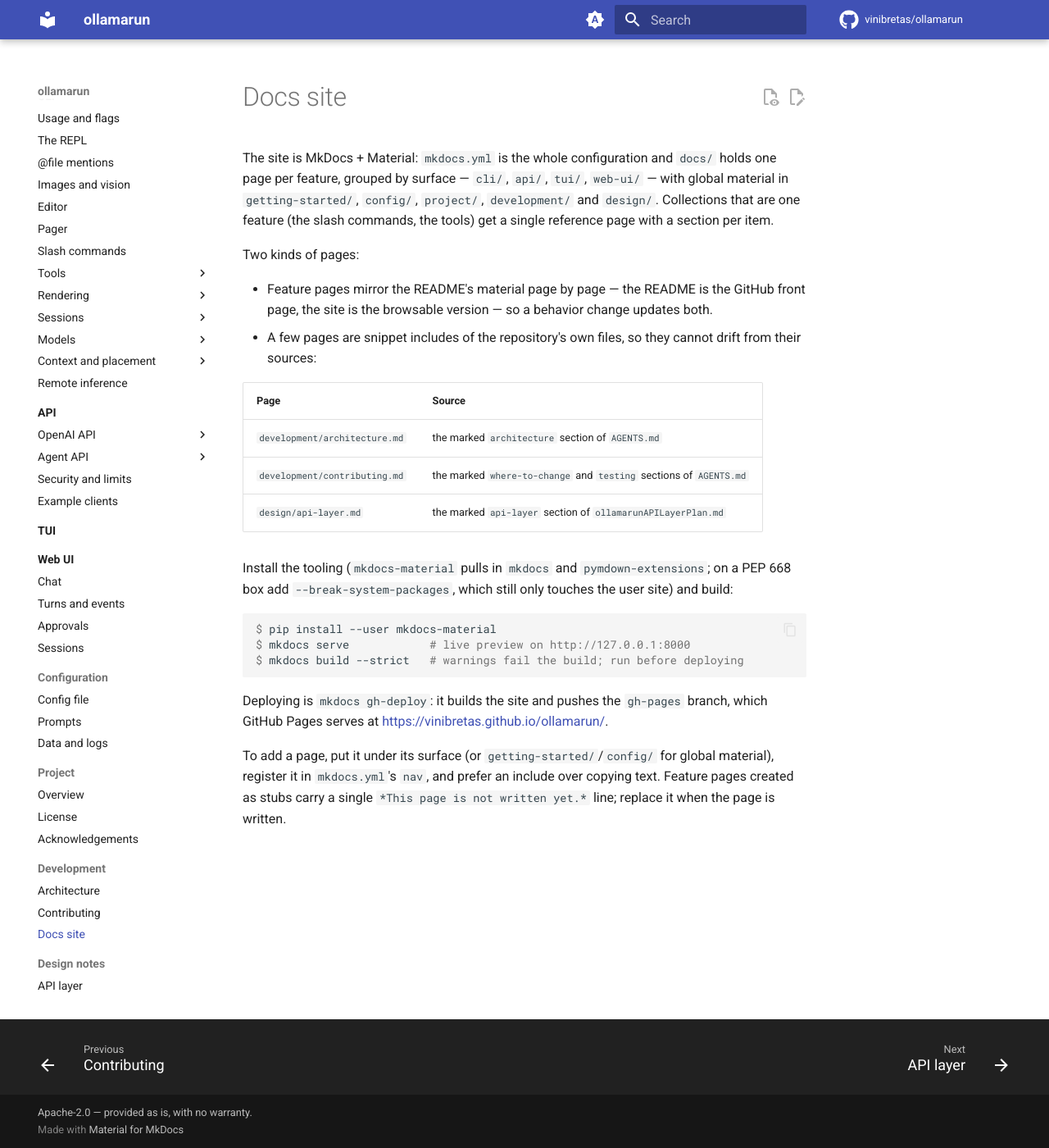
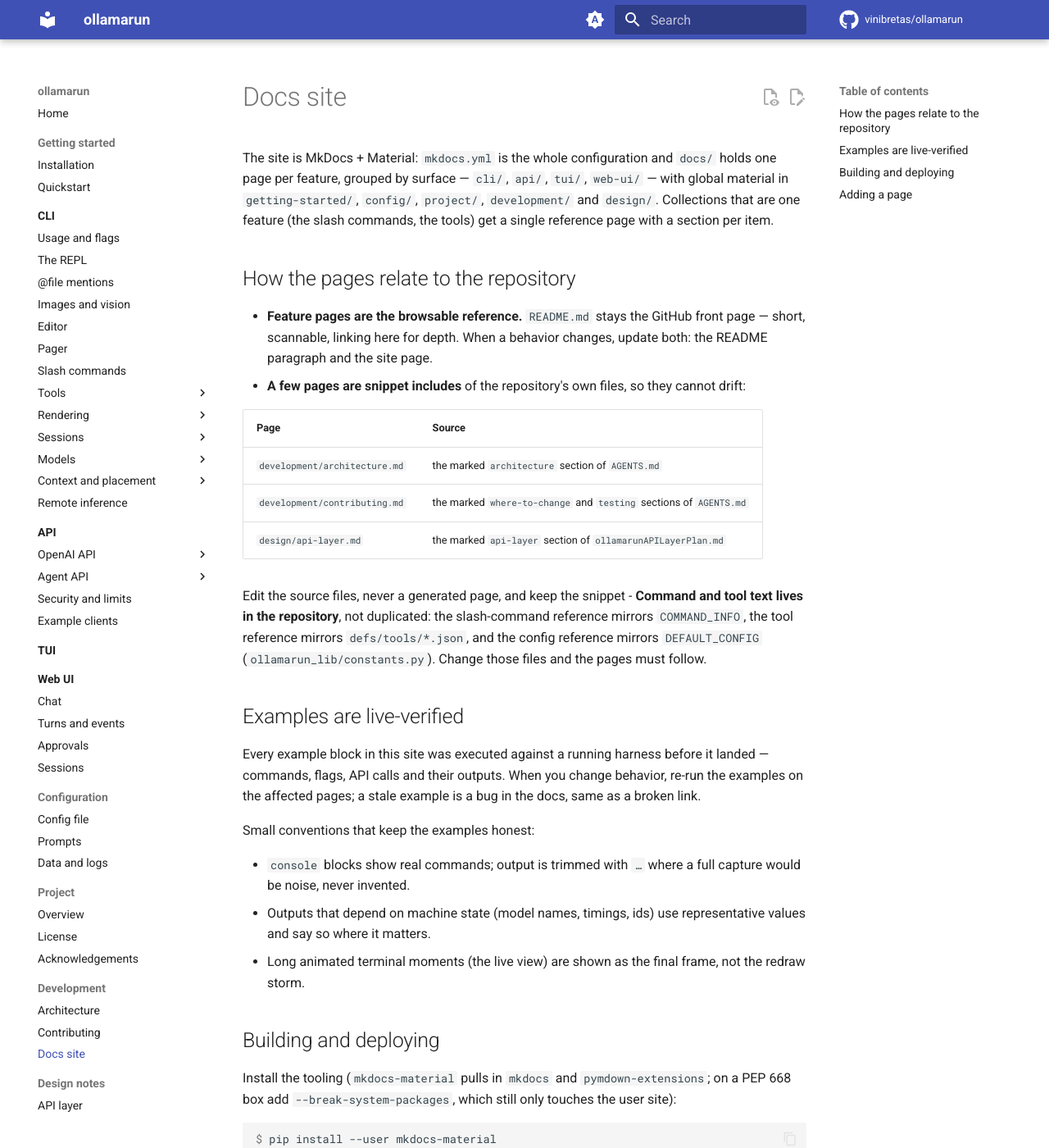
Before and after one commit to vinibretas/ollamarun, an MkDocs documentation site: the page built from docs/development/docs-site.md, in a window 1280 px wide and 1400 px high. Shown: the whole window at 82% size. Built offline with MkDocs 1.6.1 and Material for MkDocs 9.7.7, drawn with Linux system fonts in a browser that asks for light colours; comment, search, counter and statistics services are not loaded; some of the changed text lies outside the part shown.

Commit message:
docs: refresh the docs-site guidance and finish the dev/project pass
The docs-site page now documents the live-verified-examples rule and the
repository-mirroring pages instead of the retired stub convention; all 73
pages are registered and strict-clean.

````diff
--- a/docs/development/docs-site.md
+++ b/docs/development/docs-site.md
@@ -4,26 +4,52 @@
 `docs/` holds one page per feature, grouped by surface — `cli/`, `api/`,
 `tui/`, `web-ui/` — with global material in `getting-started/`, `config/`,
 `project/`, `development/` and `design/`. Collections that are one feature
-(the slash commands, the tools) get a single reference page with a section per
-item.
+(the slash commands, the tools) get a single reference page with a section
+per item.
 
-Two kinds of pages:
+## How the pages relate to the repository
 
-- Feature pages mirror the README's material page by page — the README is the
-  GitHub front page, the site is the browsable version — so a behavior change
-  updates both.
-- A few pages are snippet includes of the repository's own files, so they
-  cannot drift from their sources:
+- **Feature pages are the browsable reference.** `README.md` stays the
+  GitHub front page — short, scannable, linking here for depth. When a
+  behavior changes, update both: the README paragraph and the site page.
+- **A few pages are snippet includes** of the repository's own files, so
+  they cannot drift:
 
-| Page | Source |
-| --- | --- |
-| `development/architecture.md` | the marked `architecture` section of `AGENTS.md` |
-| `development/contributing.md` | the marked `where-to-change` and `testing` sections of `AGENTS.md` |
-| `design/api-layer.md` | the marked `api-layer` section of `ollamarunAPILayerPlan.md` |
+  | Page | Source |
+  | --- | --- |
+  | `development/architecture.md` | the marked `architecture` section of `AGENTS.md` |
+  | `development/contributing.md` | the marked `where-to-change` and `testing` sections of `AGENTS.md` |
+  | `design/api-layer.md` | the marked `api-layer` section of `ollamarunAPILayerPlan.md` |
+
+  Edit the source files, never a generated page, and keep the snippet
+  markers (`<!-- --8<-- [start:name] -->` … `[end:name]`) intact.
+- **Command and tool text lives in the repository**, not duplicated: the
+  slash-command reference mirrors `COMMAND_INFO`, the tool reference mirrors
+  `defs/tools/*.json`, and the config reference mirrors `DEFAULT_CONFIG`
+  (`ollamarun_lib/constants.py`). Change those files and the pages must
+  follow.
+
+## Examples are live-verified
+
+Every example block in this site was executed against a running harness
+before it landed — commands, flags, API calls and their outputs. When you
+change behavior, re-run the examples on the affected pages; a stale example
+is a bug in the docs, same as a broken link.
+
+Small conventions that keep the examples honest:
+
+- `console` blocks show real commands; output is trimmed with `…` where a
+  full capture would be noise, never invented.
+- Outputs that depend on machine state (model names, timings, ids) use
+  representative values and say so where it matters.
+- Long animated terminal moments (the live view) are shown as the final
+  frame, not the redraw storm.
+
+## Building and deploying
 
 Install the tooling (`mkdocs-material` pulls in `mkdocs` and
 `pymdown-extensions`; on a PEP 668 box add `--break-system-packages`, which
-still only touches the user site) and build:
+still only touches the user site):
 
 ```console
 $ pip install --user mkdocs-material
@@ -31,10 +57,16 @@
 $ mkdocs build --strict   # warnings fail the build; run before deploying
 ```
 
-Deploying is `mkdocs gh-deploy`: it builds the site and pushes the `gh-pages`
-branch, which GitHub Pages serves at <https://vinibretas.github.io/ollamarun/>.
+Deploying is `mkdocs gh-deploy`: it builds the site and pushes the
+`gh-pages` branch, which GitHub Pages serves at
+<https://vinibretas.github.io/ollamarun/>.
 
-To add a page, put it under its surface (or `getting-started/`/`config/` for
-global material), register it in `mkdocs.yml`'s `nav`, and prefer an include
-over copying text. Feature pages created as stubs carry a single
-`*This page is not written yet.*` line; replace it when the page is written.
+## Adding a page
+
+1. Put the file under its surface (`docs/cli/`, `docs/api/`, …) or the
+   global directories.
+2. Register it in `mkdocs.yml`'s `nav`.
+3. Prefer a snippet include over copied text when the repository already has
+   the source; otherwise write the page in the feature style above.
+4. `mkdocs build --strict` — the link/anchor validation fails on broken
+   references, which is the point.
````
